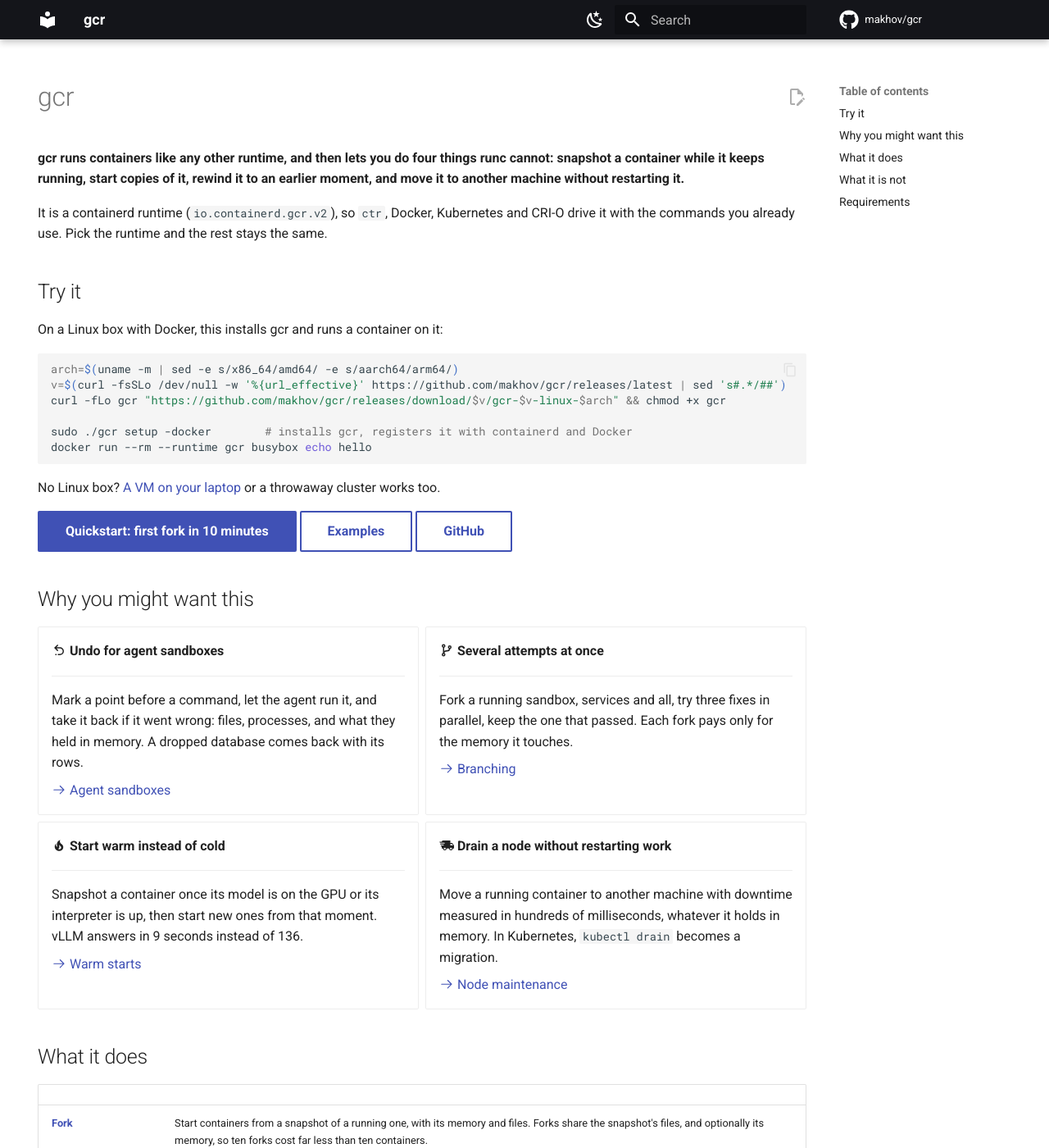
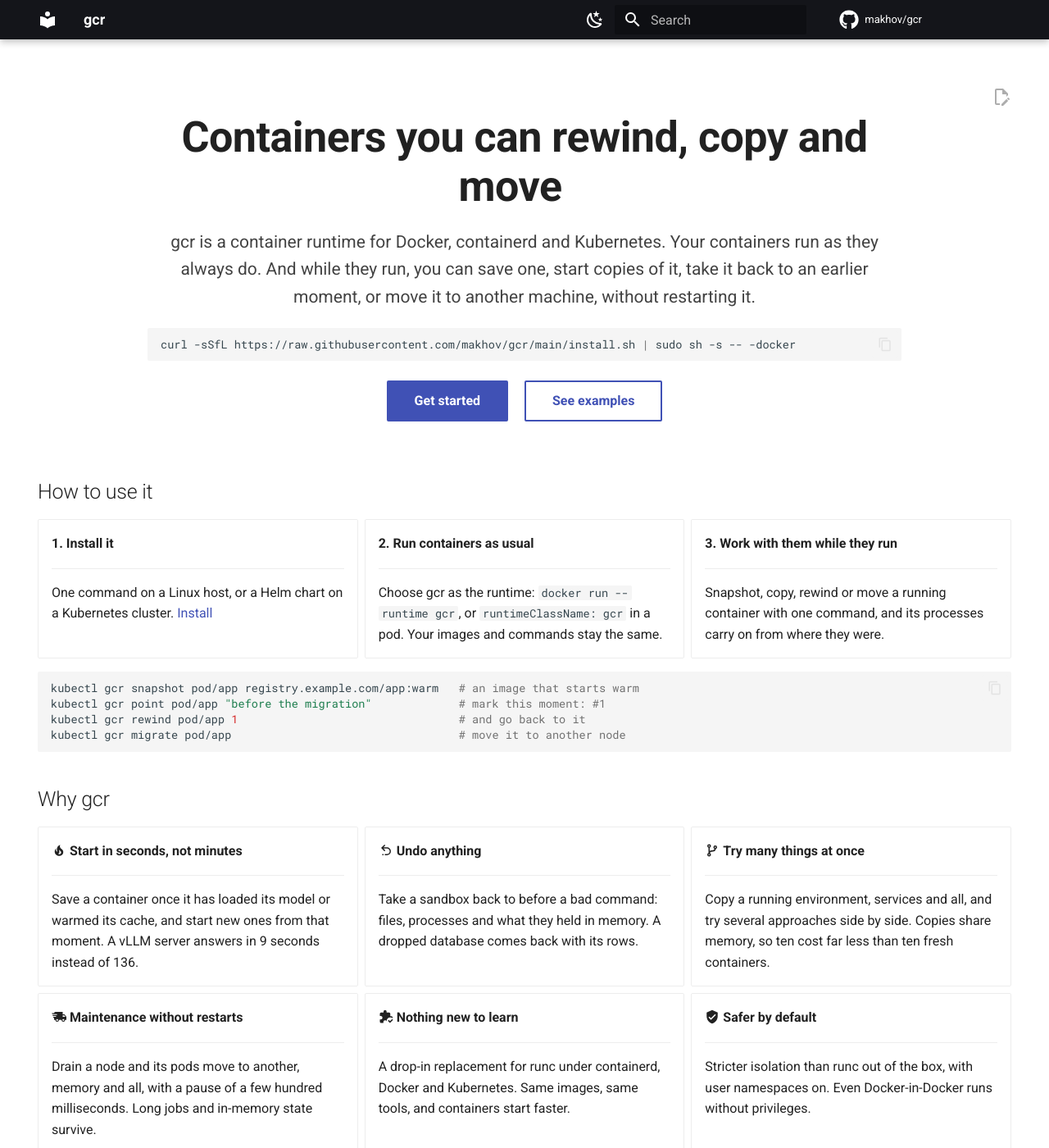
Before and after one commit to makhov/gcr, an MkDocs documentation site: the page built from docs/index.md, in a window 1280 px wide and 1400 px high. Shown: the whole window at 82% size. Built offline with MkDocs 1.6.1 and Material for MkDocs 9.7.7, drawn with Linux system fonts in a browser that asks for light colours; comment, search, counter and statistics services are not loaded; some of the changed text lies outside the part shown.

Commit message:
install.sh, and a home page that says what gcr is
install.sh installs gcr from the releases with one command: it
downloads the binary for the machine, checks it against SHA256SUMS and
runs gcr setup with its arguments; with kubectl-gcr, the kubectl plugin
on Linux or macOS. curl or wget; GCR_VERSION, GCR_BIN_DIR, GCR_NO_SETUP.
The docs install with it, and CI lints and runs it.

The home page and the README become a short landing page: what gcr is,
how to use it in three steps, and why, in plain words, with the
reference material left to the pages it belongs on.

````diff
--- a/docs/index.md
+++ b/docs/index.md
@@ -1,118 +1,125 @@
 ---
 hide:
   - navigation
+  - toc
 ---
 
-# gcr
+<div class="gcr-hero" markdown>
 
-**gcr runs containers like any other runtime, and then lets you do four
-things runc cannot: snapshot a container while it keeps running, start
-copies of it, rewind it to an earlier moment, and move it to another
-machine without restarting it.**
+# Containers you can rewind, copy and move
 
-It is a containerd runtime (`io.containerd.gcr.v2`), so `ctr`, Docker,
-Kubernetes and CRI-O drive it with the commands you already use. Pick the
-runtime and the rest stays the same.
-
-## Try it
-
-On a Linux box with Docker, this installs gcr and runs a container on it:
+gcr is a container runtime for Docker, containerd and Kubernetes. Your
+containers run as they always do. And while they run, you can save one,
+start copies of it, take it back to an earlier moment, or move it to
+another machine, without restarting it.
 
 ```sh
-arch=$(uname -m | sed -e s/x86_64/amd64/ -e s/aarch64/arm64/)
-v=$(curl -fsSLo /dev/null -w '%{url_effective}' https://github.com/makhov/gcr/releases/latest | sed 's#.*/##')
-curl -fLo gcr "https://github.com/makhov/gcr/releases/download/$v/gcr-$v-linux-$arch" && chmod +x gcr
-
-sudo ./gcr setup -docker        # installs gcr, registers it with containerd and Docker
-docker run --rm --runtime gcr busybox echo hello
+curl -sSfL https://raw.githubusercontent.com/makhov/gcr/main/install.sh | sudo sh -s -- -docker
 ```
 
-No Linux box? [A VM on your laptop](install.md#a-vm-on-your-laptop) or a
-throwaway cluster works too.
+[Get started](getting-started.md){ .md-button .md-button--primary }
+[See examples](examples/index.md){ .md-button }
 
-[Quickstart: first fork in 10 minutes](getting-started.md){ .md-button .md-button--primary }
-[Examples](examples/index.md){ .md-button }
-[GitHub](https://github.com/makhov/gcr){ .md-button }
+</div>
 
-## Why you might want this
+## How to use it
 
 <div class="grid cards" markdown>
 
--   :material-undo-variant: **Undo for agent sandboxes**
+-   **1. Install it**
 
     ---
 
-    Mark a point before a command, let the agent run it, and take it back
-    if it went wrong: files, processes, and what they held in memory. A
-    dropped database comes back with its rows.
+    One command on a Linux host, or a Helm chart on a Kubernetes
+    cluster. [Install](install.md)
 
-    [:octicons-arrow-right-24: Agent sandboxes](examples/agent-sandbox.md)
-
--   :material-source-branch: **Several attempts at once**
+-   **2. Run containers as usual**
 
     ---
 
-    Fork a running sandbox, services and all, try three fixes in
-    parallel, keep the one that passed. Each fork pays only for the
-    memory it touches.
+    Choose gcr as the runtime: `docker run --runtime gcr`, or
+    `runtimeClassName: gcr` in a pod. Your images and commands stay
+    the same.
 
-    [:octicons-arrow-right-24: Branching](examples/agent-sandbox.md)
-
--   :material-fire: **Start warm instead of cold**
+-   **3. Work with them while they run**
 
     ---
 
-    Snapshot a container once its model is on the GPU or its interpreter
-    is up, then start new ones from that moment. vLLM answers in 9
-    seconds instead of 136.
+    Snapshot, copy, rewind or move a running container with one
+    command, and its processes carry on from where they were.
 
-    [:octicons-arrow-right-24: Warm starts](examples/warm-starts.md)
+</div>
 
--   :material-truck-fast: **Drain a node without restarting work**
+```sh
+kubectl gcr snapshot pod/app registry.example.com/app:warm   # an image that starts warm
+kubectl gcr point pod/app "before the migration"             # mark this moment: #1
+kubectl gcr rewind pod/app 1                                 # and go back to it
+kubectl gcr migrate pod/app                                  # move it to another node
+```
+
+## Why gcr
+
+<div class="grid cards" markdown>
+
+-   :material-fire: **Start in seconds, not minutes**
 
     ---
 
-    Move a running container to another machine with downtime measured in
-    hundreds of milliseconds, whatever it holds in memory. In Kubernetes,
-    `kubectl drain` becomes a migration.
+    Save a container once it has loaded its model or warmed its cache,
+    and start new ones from that moment. A vLLM server answers in 9
+    seconds instead of 136.
 
-    [:octicons-arrow-right-24: Node maintenance](examples/node-maintenance.md)
+-   :material-undo-variant: **Undo anything**
+
+    ---
+
+    Take a sandbox back to before a bad command: files, processes and
+    what they held in memory. A dropped database comes back with its
+    rows.
+
+-   :material-source-branch: **Try many things at once**
+
+    ---
+
+    Copy a running environment, services and all, and try several
+    approaches side by side. Copies share memory, so ten cost far less
+    than ten fresh containers.
+
+-   :material-truck-fast: **Maintenance without restarts**
+
+    ---
+
+    Drain a node and its pods move to another, memory and all, with a
+    pause of a few hundred milliseconds. Long jobs and in-memory state
+    survive.
+
+-   :material-puzzle-check: **Nothing new to learn**
+
+    ---
+
+    A drop-in replacement for runc under containerd, Docker and
+    Kubernetes. Same images, same tools, and containers start faster.
+
+-   :material-shield-check: **Safer by default**
+
+    ---
+
+    Stricter isolation than runc out of the box, with user namespaces on.
+    Even Docker-in-Docker runs without privileges.
 
 </div>
 
-## What it does
+<div class="gcr-cta" markdown>
 
-| | |
-| --- | --- |
-| **[Fork](fork.md)** | Start containers from a snapshot of a running one, with its memory and files. Forks share the snapshot's files, and optionally its memory, so ten forks cost far less than ten containers. |
-| **[Time travel](time-travel.md)** | Points on a container's timeline, taken on request or after every `exec`, and a rewind to any of them in place. |
-| **[Live migration](migration.md)** | Move a running container to another host, over mutual TLS if you want it. |
-| **[Snapshots between hosts](snapshot-registry.md)** | Push a snapshot to any OCI registry, including S3-backed ones, and fork from it on another node. |
-| **[Snapshots as images](snapshot-images.md)** | A running pod's container pushed to a registry as an ordinary image. Pods that run it carry on from where it was, with no annotation and no special RuntimeClass. |
-| **[GPUs](gpus.md)** | NVIDIA GPUs through CDI, with CUDA state inside snapshots and forks. |
-| **[Hardening](hardening.md)** | Tighter defaults than runc: user namespaces, a denied set of syscalls on top of any seccomp profile, supervised mounts, a netlink policy in the kernel, and Landlock. Docker-in-Docker still runs, unprivileged. |
-| **[Drop-in runtime](runc-differences.md)** | containerd 1.7 to 2.4, Kubernetes (CRI conformance passes), Docker, and CRI-O with some features missing. |
+## Try it in ten minutes
 
-Containers start in 16 ms against runc's 22, because gcr runs
-libcontainer inside the shim instead of executing a binary per operation.
-[The full comparison](tradeoffs.md#compared-with-runc).
+The quickstart installs gcr, starts a container, copies it and rewinds
+it, on one Linux machine or a VM on your laptop.
 
-## What it is not
+[Start the quickstart](getting-started.md){ .md-button .md-button--primary }
+[GitHub](https://github.com/makhov/gcr){ .md-button }
 
-gcr is a container runtime, not a virtual machine: its containers share
-the host's kernel. For hostile code from many tenants on one host, use
-gVisor, Kata or Firecracker, or run gcr inside a VM per tenant.
-[What gcr is good for, and where it falls short](tradeoffs.md) is the
-honest version, with numbers.
+</div>
 
-## Requirements
-
-- Linux 6.12 or later, cgroup v2, root
-- containerd 1.7+, or CRI-O with [some features missing](crio.md)
-- libseccomp
-- CRIU for snapshots, forks, time travel and migration. `gcr setup`
-  installs the one gcr needs; you do not have to.
-
-Not every host can do everything, so `gcr doctor` tells you what yours
-can. [Installation](install.md) covers one host, a throwaway cluster and
-your own cluster.
+gcr shares the host's kernel, as runc does. For untrusted code from many
+tenants, run it inside VMs. [What it is good for, and where it falls short](tradeoffs.md).
--- a/docs/install.md
+++ b/docs/install.md
@@ -31,20 +31,25 @@
 
 ## One host
 
-A release is one file per architecture that carries the shim, gcr's CRIU
-and its CUDA plugin inside it:
+```sh
+curl -sSfL https://raw.githubusercontent.com/makhov/gcr/main/install.sh | sudo sh
+```
+
+The script downloads the latest release for your machine's architecture,
+checks it against the release's `SHA256SUMS`, and runs `gcr setup`.
+Arguments after `sh -s --` go to `gcr setup`:
 
 ```sh
-arch=$(uname -m | sed -e s/x86_64/amd64/ -e s/aarch64/arm64/)
-v=$(curl -fsSLo /dev/null -w '%{url_effective}' https://github.com/makhov/gcr/releases/latest | sed 's#.*/##')
-curl -fLo gcr "https://github.com/makhov/gcr/releases/download/$v/gcr-$v-linux-$arch"
-curl -fsSL "https://github.com/makhov/gcr/releases/download/$v/SHA256SUMS" | grep " gcr-$v-linux-$arch\$" | sed "s# gcr-.*# gcr#" | sha256sum -c
-chmod +x gcr
-
-sudo ./gcr setup            # add -docker to register with Docker too
+curl -sSfL https://raw.githubusercontent.com/makhov/gcr/main/install.sh | sudo sh -s -- -docker      # register with Docker too
+curl -sSfL https://raw.githubusercontent.com/makhov/gcr/main/install.sh | sudo GCR_VERSION=v0.1.7 sh  # a given release
 ```
 
-That one command:
+A release is one file per architecture that carries the shim, gcr's
+CRIU and its CUDA plugin inside it. To fetch it without running anything,
+`GCR_NO_SETUP=1` leaves it in `./gcr`, checked; then run
+`sudo ./gcr setup` yourself.
+
+`gcr setup`:
 
 - installs `gcr` and `containerd-shim-gcr-v2` into `/usr/local/bin`;
 - unpacks gcr's CRIU and CUDA plugin into `/var/lib/gcr`;
@@ -66,7 +71,8 @@
 UNIT` say where, and which unit to restart. On **k0s** gcr writes
 `/etc/k0s/containerd.d/gcr.toml`, which k0s applies itself.
 
-To upgrade, run a newer release's `gcr setup` again. Running containers
+To upgrade, run the install command again (or a newer release's `gcr
+setup`). Running containers
 keep the shim they started with.
 
 ### Registering it by hand
@@ -233,12 +239,12 @@
 where kubectl finds plugins:
 
 ```sh
-v=$(curl -fsSLo /dev/null -w '%{url_effective}' https://github.com/makhov/gcr/releases/latest | sed 's#.*/##')
-os=darwin arch=arm64       # or linux, amd64
-curl -fLo kubectl-gcr "https://github.com/makhov/gcr/releases/download/$v/kubectl-gcr-$v-$os-$arch"
-chmod +x kubectl-gcr && sudo mv kubectl-gcr /usr/local/bin/
-kubectl gcr migrate -h
+curl -sSfL https://raw.githubusercontent.com/makhov/gcr/main/install.sh | sh -s -- kubectl-gcr
+kubectl gcr
 ```
+
+It works on Linux and macOS, and installs to `/usr/local/bin` (with
+`sudo` if it needs to), or to `GCR_BIN_DIR`.
 
 Each command creates one of gcr's [operations](operations.md), which
 [gcr-operator](#gcr-operator) carries out: install it too. Running the
@@ -267,7 +273,7 @@
 
 ## Upgrading
 
-- **One host:** run the new release's `gcr setup`.
+- **One host:** run the install command again.
 - **Kubernetes:** `helm upgrade`, or apply the new `gcr.yaml` (and
   `gcr-operator.yaml`). The DaemonSet rolls one node at a time.
 
--- /dev/null
+++ b/docs/stylesheets/home.css
@@ -0,0 +1,29 @@
+/* The home page (index.md): a centered header and closing call to action. */
+.gcr-hero,
+.gcr-cta {
+  text-align: center;
+  max-width: 46rem;
+  margin: 2rem auto 3rem;
+}
+.gcr-hero h1 {
+  font-size: 2.6rem;
+  font-weight: 700;
+  line-height: 1.15;
+  margin-bottom: 1rem;
+  color: var(--md-typeset-color);
+}
+.gcr-hero > p:first-of-type {
+  font-size: 1.05rem;
+  opacity: 0.85;
+}
+.gcr-hero pre,
+.gcr-cta pre {
+  text-align: left;
+}
+.gcr-hero .md-button,
+.gcr-cta .md-button {
+  margin: 0.4rem;
+}
+.gcr-cta {
+  margin-top: 4rem;
+}
--- a/mkdocs.yml
+++ b/mkdocs.yml
@@ -46,6 +46,9 @@
         name: Light mode
   icon:
     repo: fontawesome/brands/github
+
+extra_css:
+  - stylesheets/home.css
 
 markdown_extensions:
   - admonition
````
Also changed, not shown: README.md (+42 -87 lines), docs/getting-started.md (+4 -8 lines), docs/snapshot-images.md (+1 -4 lines), 2 other files.
